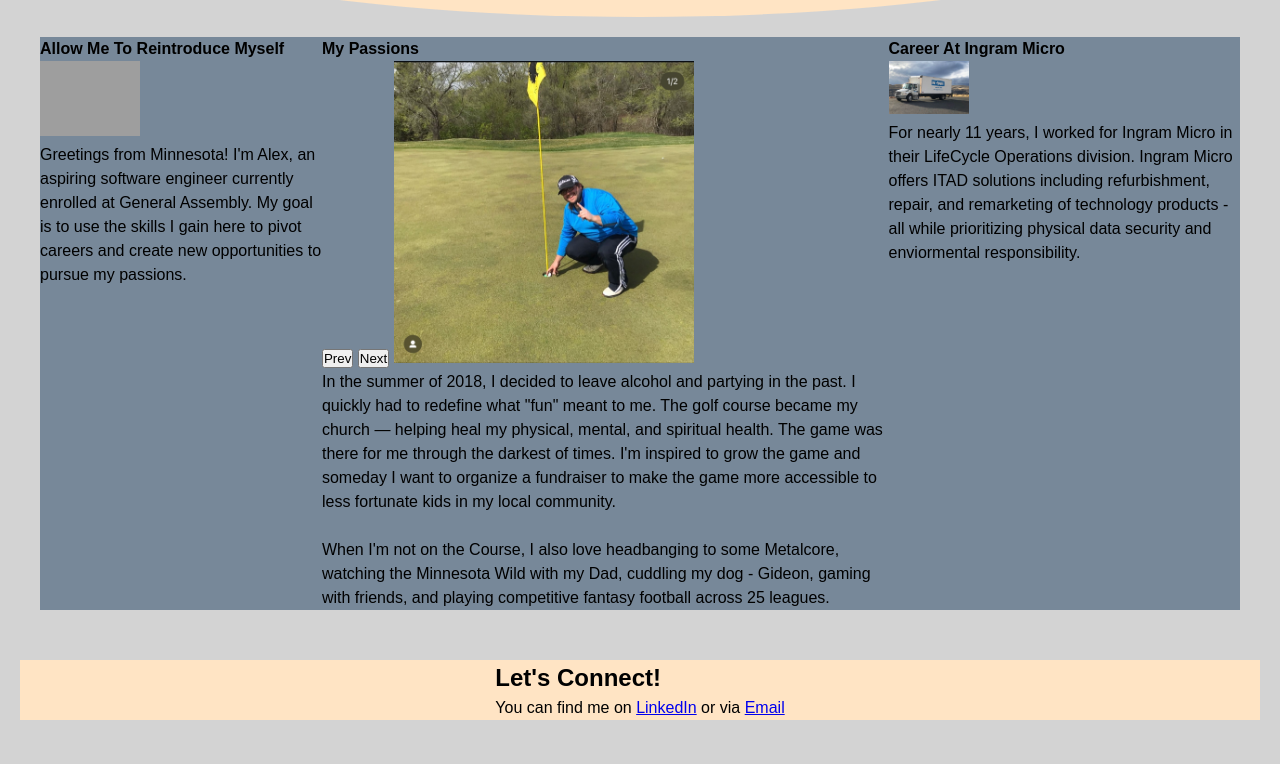
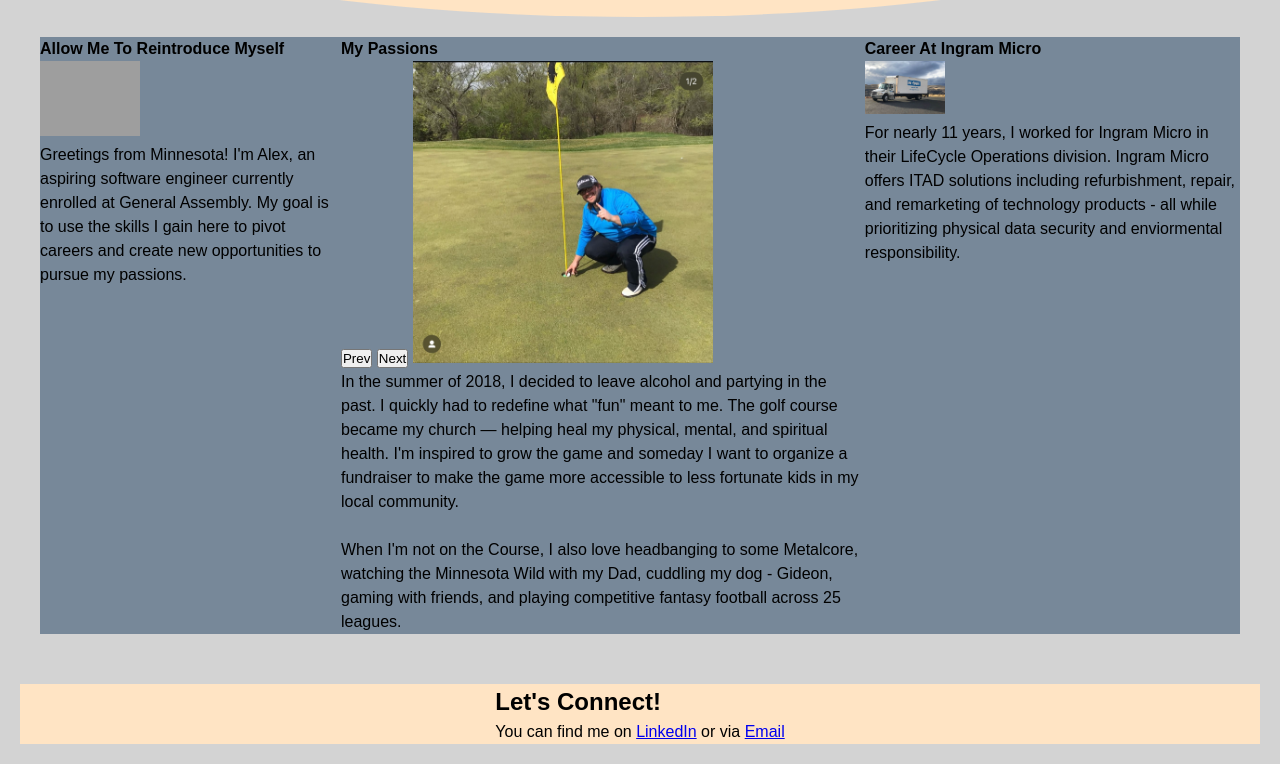
Before and after one commit to ajungers-ga/about-me-project, a plain HTML site: page index.html in a window 1280 px wide. Shown: the part 272-1036 px from the top of the page. Before the commit the page ends 1012 px from the top, so only its background shows below. Drawn offline with Linux system fonts and the light colour scheme; grey boxes are pictures that could not be loaded.

Commit message:
progress

```diff
--- a/index.html
+++ b/index.html
@@ -44,9 +44,8 @@
                 </div>
                 <p>In the summer of 2018, I decided to leave alcohol and partying in the past. I quickly had to redefine
                     what "fun" meant to me. The golf course became my church — helping heal my physical, mental, and
-                    spiritual health. The game was there for me through the darkest of times. I'm inspired to grow the
-                    game
-                    and someday I want to organize a fundraiser to make the game more accessible to less fortunate kids
+                    spiritual health. I'm inspired to grow the
+                    game and someday I want to organize a fundraiser to make the game more accessible to less fortunate kids
                     in
                     my local community.<br> <br>When I'm not on the Course, I also love headbanging to some Metalcore,
                     watching the Minnesota Wild with my Dad, cuddling my dog - Gideon, gaming with friends, and playing
@@ -81,3 +80,12 @@
 </body>
 
 </html>
+
+
+<!--
+add the hamburger nav feature
+<body>
+    <header class="header"
+
+
+-->
--- a/script.js
+++ b/script.js
@@ -1,14 +1,14 @@
 const images = [
     "images/IMG_E0838.JPG",
-    "images/Ingram_truck.jpg",
+    // "images/Ingram_truck.jpg",
     "images/KLFFL_Champions.jpg",
     "images/PictureAtAWildGame.jpg",
     "images/Winter_classic.JPG",
     "images/alex_dad_golf.JPG",
     "images/alex_gideon.JPG",
     "images/alex_gideon_selfie.JPG",
-    "images/alexwithhair.jpg",
-    "images/flowerboy.JPG",
+    // "images/alexwithhair.jpg",
+    // "images/flowerboy.JPG",
     "images/major_win.PNG",
     "images/presentation_major_win.JPG",
     "images/year_end_awards.JPG",
```
